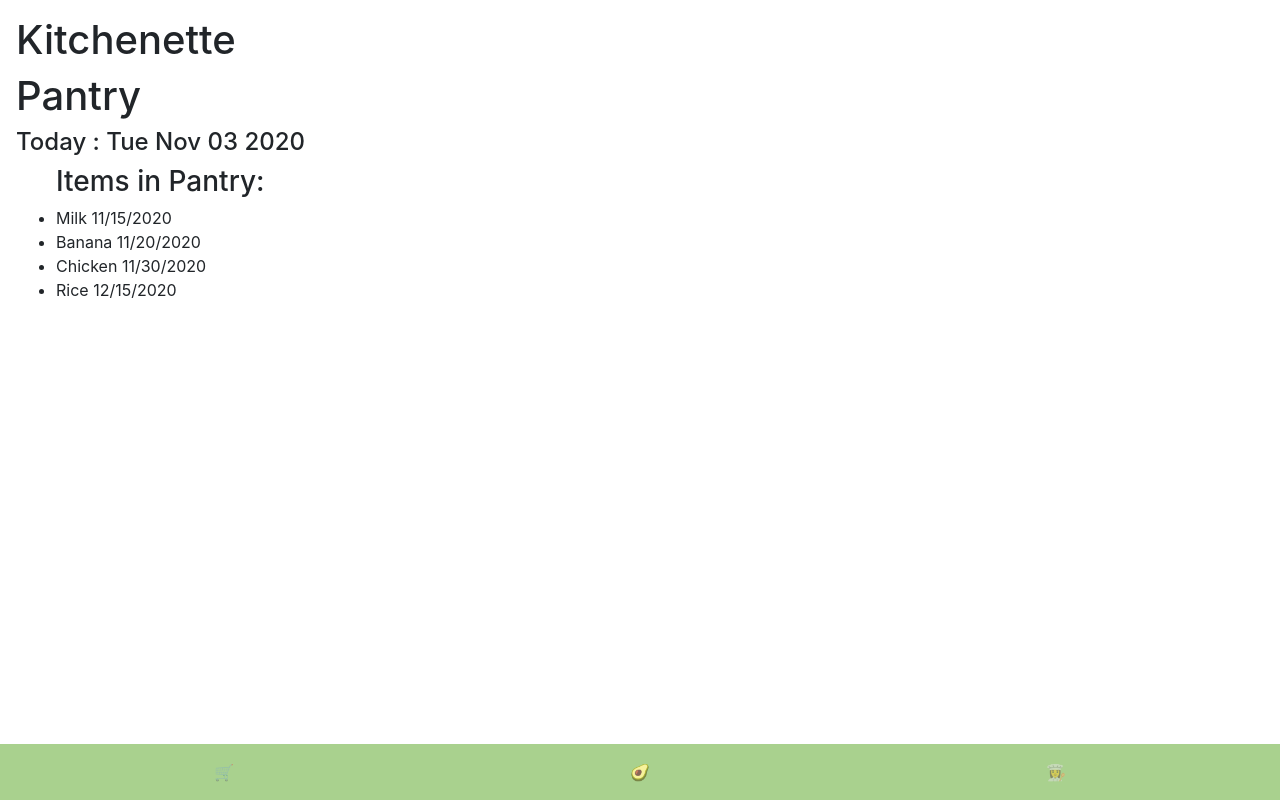
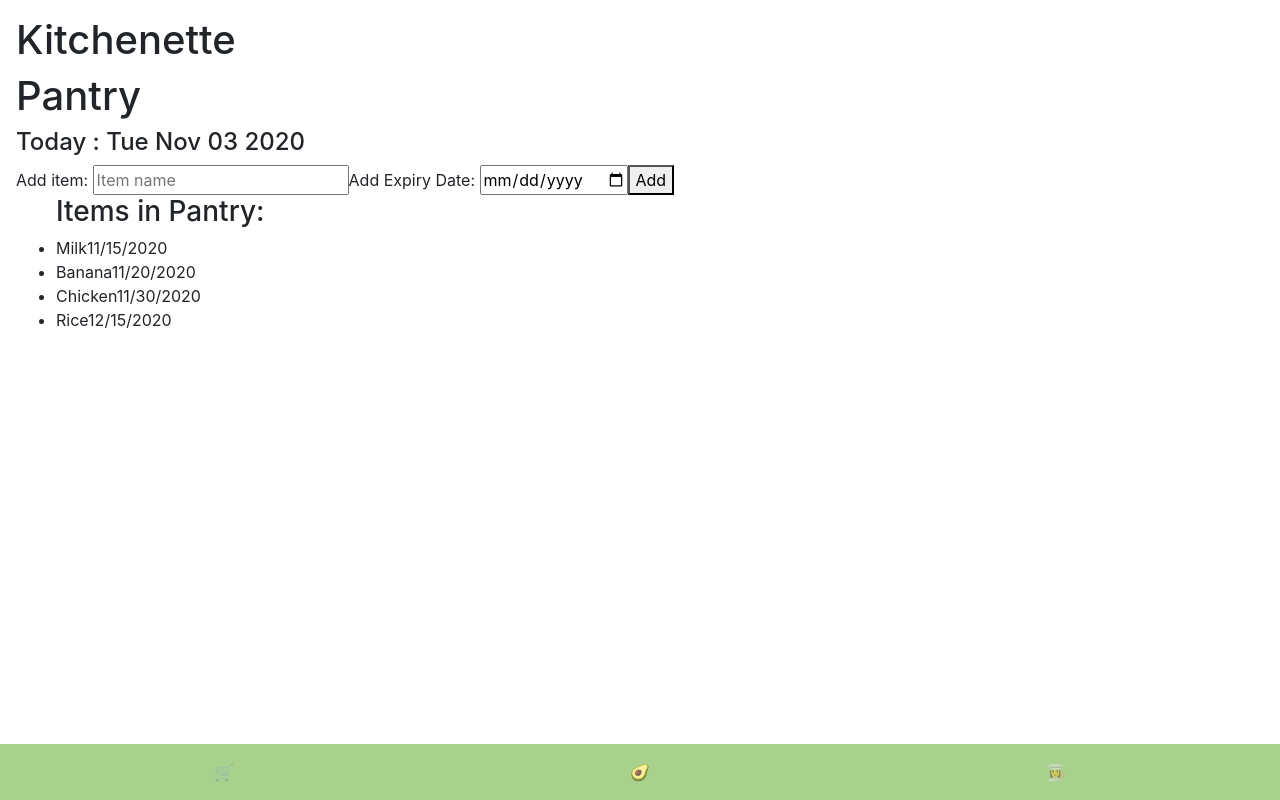
Before and after one commit to danielzairin/grocery-buddy, a React (Create React App) app: page /Pantry in a window 1280 px wide. Built offline with nearby package versions, Linux system fonts and the light colour scheme.

Commit message:
Add features - add pantry item and expirydate

```diff
--- a/src/components/Pantry.js
+++ b/src/components/Pantry.js
@@ -9,25 +9,42 @@ function Pantry() {
 
   }, []);
 
+//add new item to pantry
+function addPantry(event){
+  event.preventDefault();
+  const newItem = {
+    id: Math.random(),
+    name: event.target["name"].value,
+    expiryDate: new Date(event.target["expiryDate"].value),
+   };
+  setItems((prevItems) => [...prevItems, newItem]);
+}
+
     //display todays date
     var showdate=new Date();
     var dt=showdate.toDateString();
 
   return (
+    <div>
+        <h1>Pantry</h1>
+        <h4>Today : {dt} </h4>
 
+      <form onSubmit={addPantry}>
+        <span>Add item: </span>
+        <input type="text" placeholder="Item name" name="name" />
+        <span>Add Expiry Date: </span>
+        <input type="Date" placeholder="Expiry Date" name="expiryDate" />
+        <button>Add</button>
+      </form>
 
-    <div>
-       <h1>Pantry</h1>
-       <h4>Today : {dt} </h4>
       <ul> <h3>Items in Pantry:</h3>
         {items.map((item) => (
-          <li key={item.id}><span>{item.name} {item.expiryDate.toLocaleDateString()} </span></li>
-        ))}
+          <li key={item.id}><span>{item.name}{item.expiryDate.toLocaleDateString()}</span></li>
+       ))}
       </ul>
 
     </div>
   );
 }
 
-
 export default Pantry;
```
